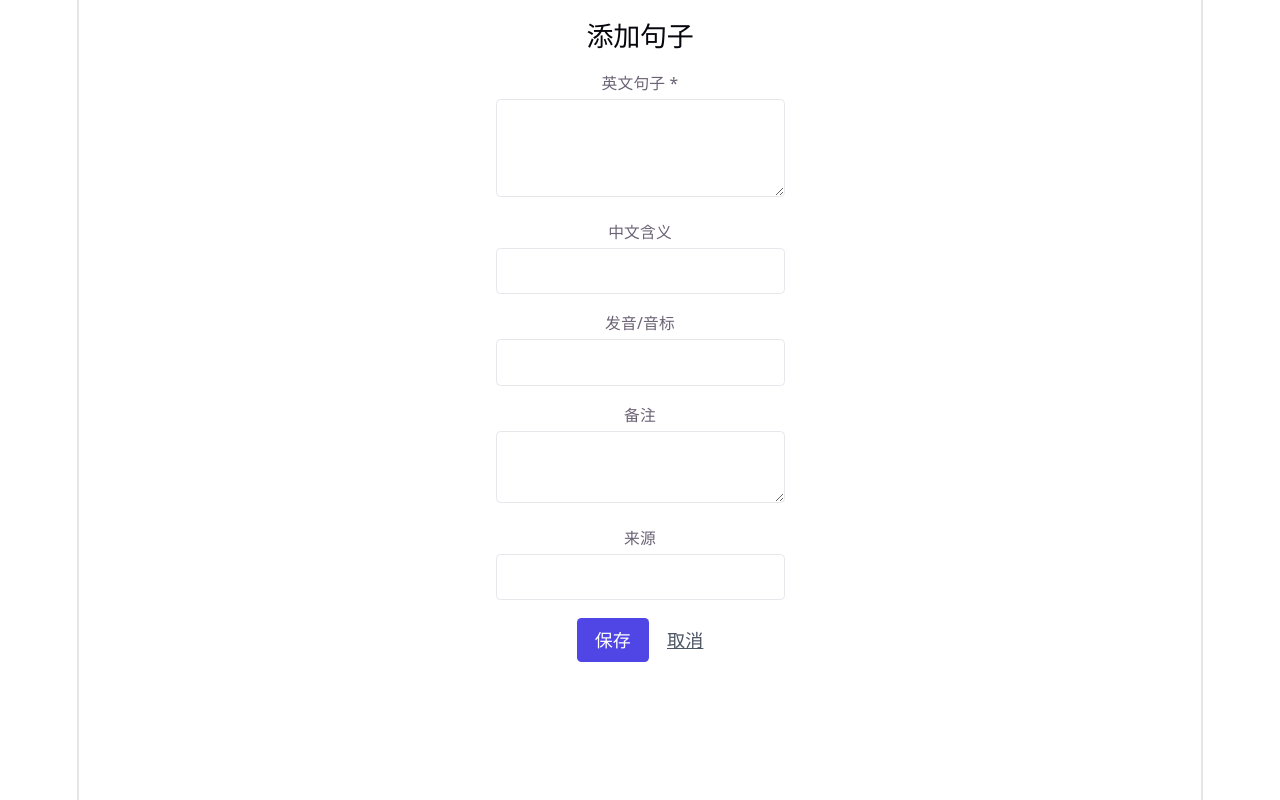
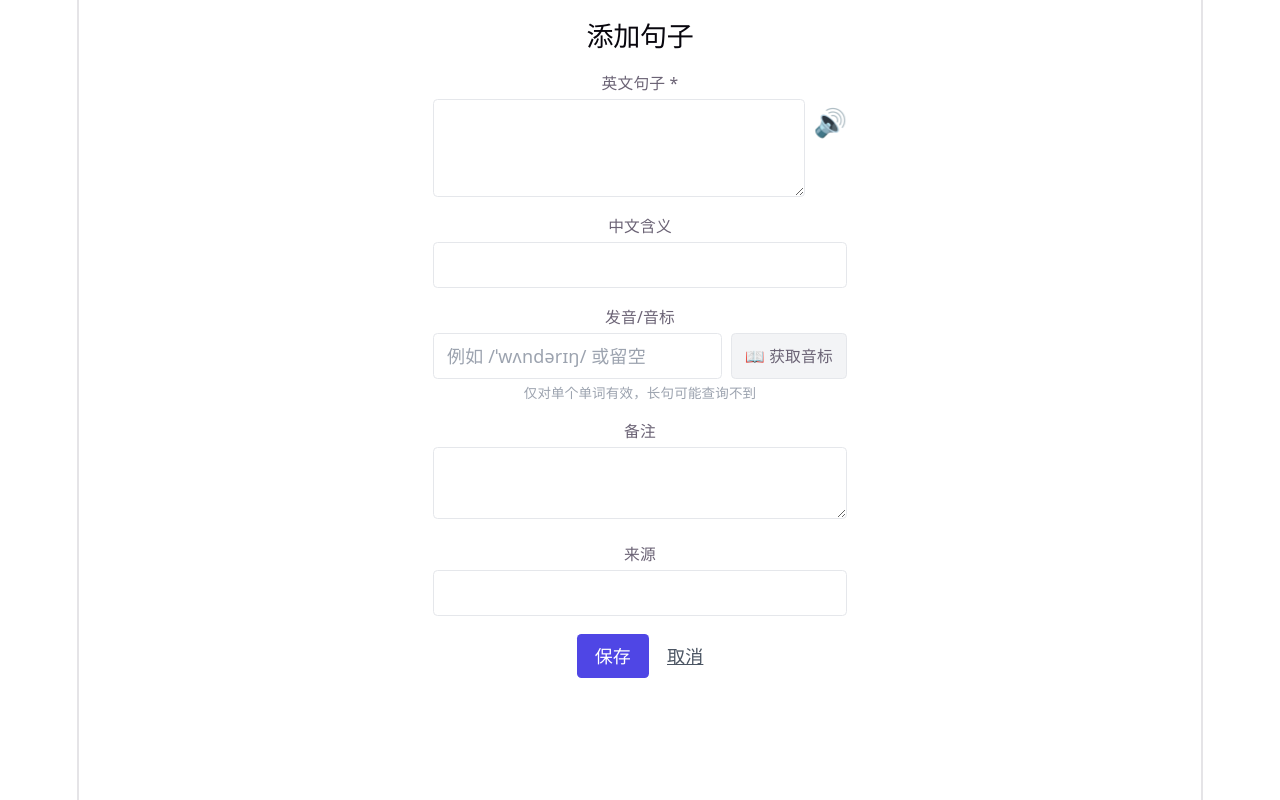
Before and after one commit to Chlorine001/english-review-frontend, a Vue app: page /add in a window 1280 px wide. Built offline with nearby package versions, Linux system fonts and the light colour scheme; sample sign-in values are in the browser's storage.

Commit message:
发音优化

```diff
--- a/src/views/AddSentence.vue
+++ b/src/views/AddSentence.vue
@@ -2,34 +2,62 @@
     <div class="max-w-xl mx-auto p-4">
         <h2 class="text-2xl font-bold mb-4">添加句子</h2>
         <form @submit.prevent="submit">
+            <!-- 英文句子 -->
             <div class="mb-4">
                 <label class="block text-sm font-medium mb-1">英文句子 *</label>
-        <textarea v-model="form.content" rows="3" class="w-full border rounded px-3 py-2" required></textarea>
+                <div class="flex items-start gap-2">
+                    <textarea v-model="form.content" rows="3" class="flex-1 border rounded px-3 py-2"
+                        required></textarea>
+                    <button type="button" @click="speak(form.content)"
+                        class="mt-1 text-2xl hover:text-indigo-600 transition-colors" title="朗读句子">
+                        🔊
+                    </button>
                 </div>
+            </div>
+
+            <!-- 中文含义 -->
             <div class="mb-4">
                 <label class="block text-sm font-medium mb-1">中文含义</label>
                 <input v-model="form.translation" class="w-full border rounded px-3 py-2" />
             </div>
+
+            <!-- 发音/音标（带自动获取按钮） -->
             <div class="mb-4">
                 <label class="block text-sm font-medium mb-1">发音/音标</label>
-        <input v-model="form.pronunciation" class="w-full border rounded px-3 py-2" />
+                <div class="flex gap-2">
+                    <input v-model="form.pronunciation" class="flex-1 border rounded px-3 py-2"
+                        placeholder="例如 /ˈwʌndərɪŋ/ 或留空" />
+                    <button type="button" @click="fetchPhonetic"
+                        class="px-3 py-2 bg-gray-100 border rounded hover:bg-gray-200 text-sm whitespace-nowrap"
+                        :disabled="isFetching">
+                        {{ isFetching ? '查询中...' : '📖 获取音标' }}
+                    </button>
                 </div>
+                <p class="text-xs text-gray-400 mt-1">仅对单个单词有效，长句可能查询不到</p>
+            </div>
+
+            <!-- 备注 -->
             <div class="mb-4">
                 <label class="block text-sm font-medium mb-1">备注</label>
                 <textarea v-model="form.notes" rows="2" class="w-full border rounded px-3 py-2"></textarea>
             </div>
+
+            <!-- 来源 -->
             <div class="mb-4">
                 <label class="block text-sm font-medium mb-1">来源</label>
                 <input v-model="form.source" class="w-full border rounded px-3 py-2" />
             </div>
-      <button type="submit" class="px-4 py-2 bg-indigo-600 text-white rounded hover:bg-indigo-700">保存</button>
+
+            <button type="submit" class="px-4 py-2 bg-indigo-600 text-white rounded hover:bg-indigo-700">
+                保存
+            </button>
             <router-link to="/" class="ml-4 text-gray-600 underline">取消</router-link>
         </form>
     </div>
 </template>
 
 <script setup lang="ts">
-import { reactive } from 'vue';
+import { reactive, ref } from 'vue';
 import { useRouter } from 'vue-router';
 import { api } from '../api';
 
@@ -41,13 +69,54 @@ const form = reactive({
     notes: '',
     source: '',
 });
+const isFetching = ref(false);
+
+// 🔊 朗读功能
+function speak(text: string) {
+    if (!text) return;
+    if (window.speechSynthesis.speaking) {
+        window.speechSynthesis.cancel();
+    }
+    const utterance = new SpeechSynthesisUtterance(text);
+    utterance.lang = 'en-US';
+    utterance.rate = 0.85;
+    utterance.pitch = 1.0;
+    window.speechSynthesis.speak(utterance);
+}
+
+// 📖 获取音标（调用后端词典 API）
+async function fetchPhonetic() {
+    const word = form.content.trim();
+    if (!word) {
+        alert('请先输入英文句子/单词');
+        return;
+    }
+    // 如果包含空格，只取第一个单词（简单处理）
+    const firstWord = word.split(/\s+/)[0];
+    if (!firstWord) return;
+
+    isFetching.value = true;
+    try {
+        const res = await fetch(`/api/dictionary/${encodeURIComponent(firstWord)}`);
+        const data = await res.json();
+        if (data.phonetic) {
+            form.pronunciation = data.phonetic;
+        } else {
+            alert('未找到该单词的音标，请手动输入');
+        }
+    } catch (e) {
+        alert('音标查询失败，请手动输入');
+    } finally {
+        isFetching.value = false;
+    }
+}
 
 async function submit() {
     try {
         await api.addSentence(form);
         router.push('/');
     } catch (e: any) {
-    alert(e.message);
+        alert(e.message || '保存失败');
     }
 }
 </script>
--- a/src/views/Dashboard.vue
+++ b/src/views/Dashboard.vue
@@ -1,6 +1,15 @@
 <template>
     <div class="max-w-2xl mx-auto p-4">
-    <h1 class="text-3xl font-bold mb-6">📚 英语复习</h1>
+        <!-- 头部：标题 + 退出按钮 -->
+        <div class="flex justify-between items-center mb-6">
+            <h1 class="text-3xl font-bold">📚 英语复习</h1>
+            <button @click="logout"
+                class="px-4 py-2 text-sm text-red-600 border border-red-300 rounded-lg hover:bg-red-50 hover:border-red-400 transition-colors duration-200">
+                退出登录
+            </button>
+        </div>
+
+        <!-- 统计卡片 -->
         <div class="grid grid-cols-2 gap-4 mb-8">
             <div class="bg-blue-100 p-4 rounded-lg text-center">
                 <div class="text-2xl font-bold">{{ stats.today }}</div>
@@ -11,15 +20,18 @@
                 <div class="text-sm text-gray-600">总句子</div>
             </div>
         </div>
+
+        <!-- 操作按钮 -->
         <div class="flex flex-col sm:flex-row gap-4">
-      <router-link to="/review" class="px-6 py-3 bg-indigo-600 text-white rounded-lg text-center hover:bg-indigo-700">
+            <router-link to="/review"
+                class="px-6 py-3 bg-indigo-600 text-white rounded-lg text-center hover:bg-indigo-700 transition-colors">
                 🚀 开始复习
             </router-link>
-      <router-link to="/add" class="px-6 py-3 bg-white border rounded-lg text-center hover:bg-gray-50">
+            <router-link to="/add"
+                class="px-6 py-3 bg-white border rounded-lg text-center hover:bg-gray-50 transition-colors">
                 ➕ 添加句子
             </router-link>
         </div>
-    <button @click="logout" class="mt-6 text-sm text-red-600 underline">退出登录</button>
     </div>
 </template>
 
@@ -30,12 +42,10 @@ import { api } from '../api';
 
 const router = useRouter();
 const stats = ref({ today: 0, total: 0 });
-
 async function loadStats() {
     try {
         stats.value = await api.getStats();
     } catch (e) {
-    // token 可能过期，跳登录
         router.push('/login');
     }
 }
--- a/src/views/Review.vue
+++ b/src/views/Review.vue
@@ -4,19 +4,41 @@
         <div v-if="reviews.length === 0" class="text-gray-500">今天没有需要复习的句子 🎉</div>
         <div v-else-if="currentIndex < reviews.length">
             <div class="border rounded-lg p-6 shadow-sm bg-white">
-        <p class="text-lg font-medium">{{ currentSentence.content }}</p>
+                <div class="flex items-start justify-between">
+                    <p class="text-lg font-medium flex-1">{{ currentSentence.content }}</p>
+                    <button @click="speak(currentSentence.content)"
+                        class="ml-2 text-2xl hover:text-indigo-600 transition-colors" title="朗读句子">
+                        🔊
+                    </button>
+                </div>
+
                 <div v-if="showAnswer" class="mt-4">
                     <p class="text-gray-700">{{ currentSentence.translation }}</p>
-          <p class="text-sm text-gray-500" v-if="currentSentence.pronunciation">/{{ currentSentence.pronunciation }}/</p>
+                    <p class="text-sm text-gray-500" v-if="currentSentence.pronunciation">
+                        /{{ currentSentence.pronunciation }}/
+                    </p>
                     <p class="text-sm text-gray-500" v-if="currentSentence.notes">备注：{{ currentSentence.notes }}</p>
                     <div class="mt-6 flex flex-wrap gap-2">
-            <button @click="handleRating('again')" class="px-4 py-2 bg-red-100 text-red-800 rounded hover:bg-red-200">Again</button>
-            <button @click="handleRating('hard')" class="px-4 py-2 bg-yellow-100 text-yellow-800 rounded hover:bg-yellow-200">Hard</button>
-            <button @click="handleRating('good')" class="px-4 py-2 bg-green-100 text-green-800 rounded hover:bg-green-200">Good</button>
-            <button @click="handleRating('easy')" class="px-4 py-2 bg-blue-100 text-blue-800 rounded hover:bg-blue-200">Easy</button>
+                        <button @click="handleRating('again')"
+                            class="px-4 py-2 bg-red-100 text-red-800 rounded hover:bg-red-200">
+                            Again
+                        </button>
+                        <button @click="handleRating('hard')"
+                            class="px-4 py-2 bg-yellow-100 text-yellow-800 rounded hover:bg-yellow-200">
+                            Hard
+                        </button>
+                        <button @click="handleRating('good')"
+                            class="px-4 py-2 bg-green-100 text-green-800 rounded hover:bg-green-200">
+                            Good
+                        </button>
+                        <button @click="handleRating('easy')"
+                            class="px-4 py-2 bg-blue-100 text-blue-800 rounded hover:bg-blue-200">
+                            Easy
+                        </button>
                     </div>
                 </div>
-        <button v-else @click="showAnswer = true" class="mt-4 px-4 py-2 bg-indigo-600 text-white rounded hover:bg-indigo-700">
+                <button v-else @click="showAnswer = true"
+                    class="mt-4 px-4 py-2 bg-indigo-600 text-white rounded hover:bg-indigo-700">
                     显示答案
                 </button>
             </div>
@@ -48,6 +70,15 @@ async function loadReviews() {
         router.push('/login');
     }
 }
+// 预加载语音列表（Chrome 必须）
+onMounted(() => {
+    // 如果语音列表为空，等待加载完成
+    if (window.speechSynthesis.getVoices().length === 0) {
+        window.speechSynthesis.onvoiceschanged = () => {
+            window.speechSynthesis.getVoices(); // 触发加载
+        };
+    }
+});
 
 async function handleRating(rating: string) {
     const review = reviews.value[currentIndex.value];
@@ -56,5 +87,43 @@ async function handleRating(rating: string) {
     showAnswer.value = false;
 }
 
+// 🔊 内置语音优化版（挑选最佳声音 + 自然参数）
+function speak(text: string) {
+    if (!text) return;
+    if (window.speechSynthesis.speaking) {
+        window.speechSynthesis.cancel();
+    }
+
+    // 等一小段时间让 cancel 生效
+    setTimeout(() => {
+        const utterance = new SpeechSynthesisUtterance(text);
+        utterance.lang = 'en-US';
+
+        // 让语速慢一点、音调低一点，听起来更像“朗读”而非“机器人”
+        utterance.rate = 0.85;   // 0.7~1.0 之间比较自然
+        utterance.pitch = 0.95;  // 稍微低一点更柔和
+        utterance.volume = 1;
+
+        // 从系统所有声音里挑最自然的
+        const voices = window.speechSynthesis.getVoices();
+        // 优先级: Google 在线 > 系统美式女声 > 任何美式 > 任何英文
+        const preferred =
+            voices.find(v => v.lang === 'en-US' && v.name.includes('Google')) ||
+            voices.find(v => v.lang === 'en-US' && v.name.includes('Samantha')) ||
+            voices.find(v => v.lang === 'en-US' && v.name.includes('Zira')) ||
+            voices.find(v => v.lang === 'en-US' && v.name.includes('David')) ||
+            voices.find(v => v.lang === 'en-US') ||
+            voices.find(v => v.lang.startsWith('en'));
+
+        if (preferred) {
+            utterance.voice = preferred;
+            console.log('✅ 当前使用语音:', preferred.name);
+        } else {
+            console.warn('⚠️ 未找到英文语音，使用默认');
+        }
+
+        window.speechSynthesis.speak(utterance);
+    }, 50);
+}
 onMounted(loadReviews);
 </script>
```
Lines whose indentation alone changed are shown as unchanged.
